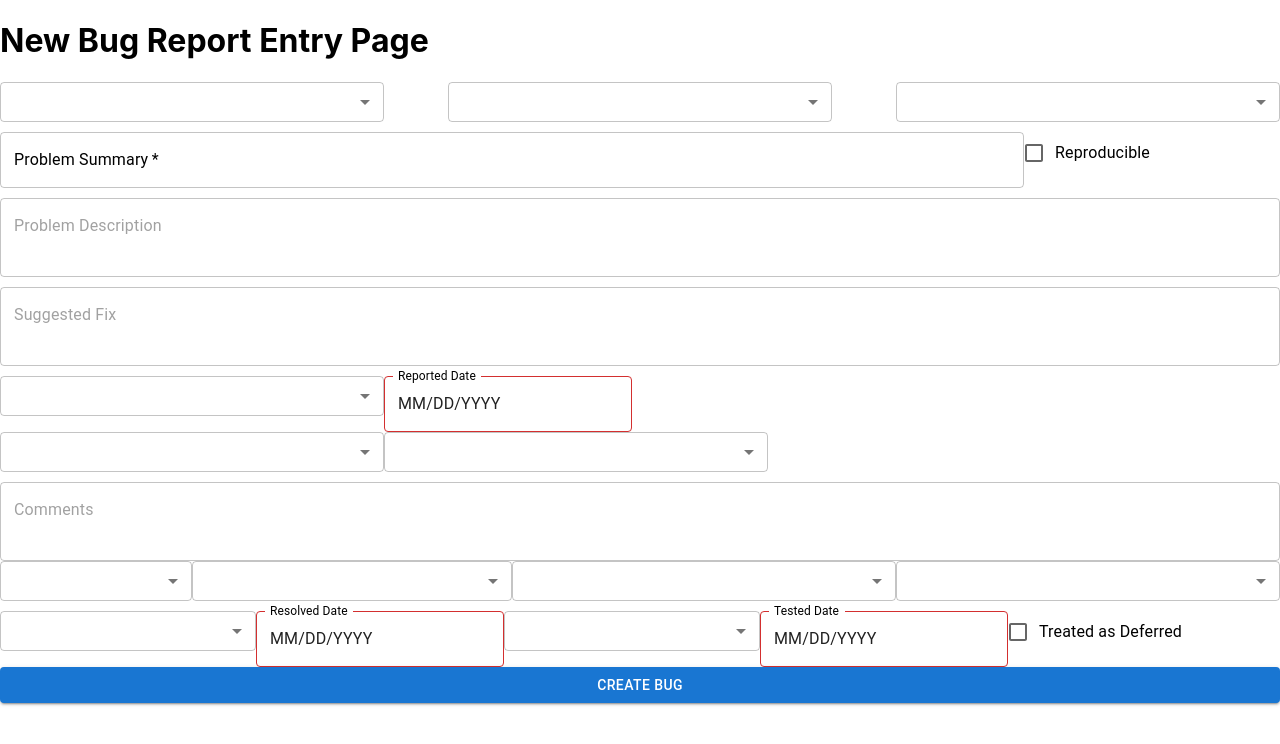
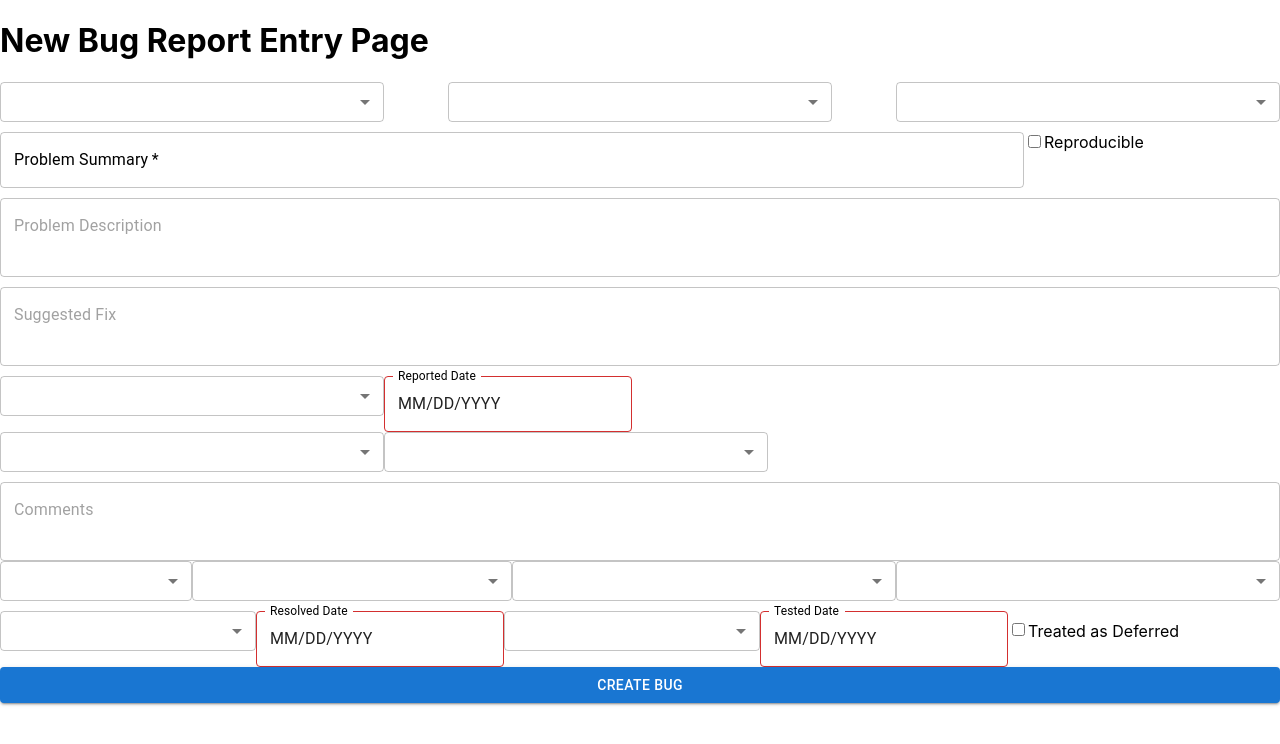
Before and after one commit to Vishnuvardhan27/BugHound, a React (Create React App) app: page /createBug in a window 1280 px wide. Shown: the top 744 px of the page. Built offline with nearby package versions, Linux system fonts and the light colour scheme.

Commit message:
Changed Testbox Component

```diff
--- a/src/CreateBug.js
+++ b/src/CreateBug.js
@@ -9,12 +9,10 @@ import MenuItem from "@mui/material/MenuItem";
 import FormControl from "@mui/material/FormControl";
 import Select from "@mui/material/Select";
 import TextField from "@mui/material/TextField";
-import Checkbox from "@mui/material/Checkbox";
 import FormControlLabel from "@mui/material/FormControlLabel";
 import { AdapterDayjs } from "@mui/x-date-pickers/AdapterDayjs";
 import { LocalizationProvider } from "@mui/x-date-pickers/LocalizationProvider";
 import { DatePicker } from "@mui/x-date-pickers/DatePicker";
-
 
 function CreateBug() {
   const [problem, setProblem] = useState("");
@@ -72,6 +70,7 @@ function CreateBug() {
   }
 
   function handleReproducibleChange(e) {
+    console.log(e)
     setReproducible(e.target.Checked);
   }
 
@@ -204,16 +203,7 @@ function CreateBug() {
               style={{ width: "80%" }}
               defaultValue=""
             />
-            <FormControlLabel
-              control={
-                <Checkbox
-                  checked={reproducible}
-                  onChange={handleReproducibleChange}
-                  name="Reproducible"
-                />
-              }
-              label="Reproducible"
-            />
+            <input type="checkbox" value={reproducible} onChange={handleReproducibleChange} lable ="Reproducible" />Reproducible
             </div>
             <div className ="problem-description-textfeild">
             <TextField
@@ -416,17 +406,7 @@ function CreateBug() {
             }}
             inputFormat="dd-MM-yyyy"
           />
-
-          <FormControlLabel
-              control={
-                <Checkbox
-                  checked={treatedAsDeferred}
-                  onChange={handleTreatedAsDeferredChange}
-                  name="Treated as Deferred"
-                />
-              }
-              label="Treated as Deferred"
-            />
+          <input type="checkbox" value={treatedAsDeferred} onChange={handleTreatedAsDeferredChange} lable ="Treated as Deferred" />Treated as Deferred
           </div>
         <Button variant="contained" onClick={handleCreateBug}>
           Create Bug
```
